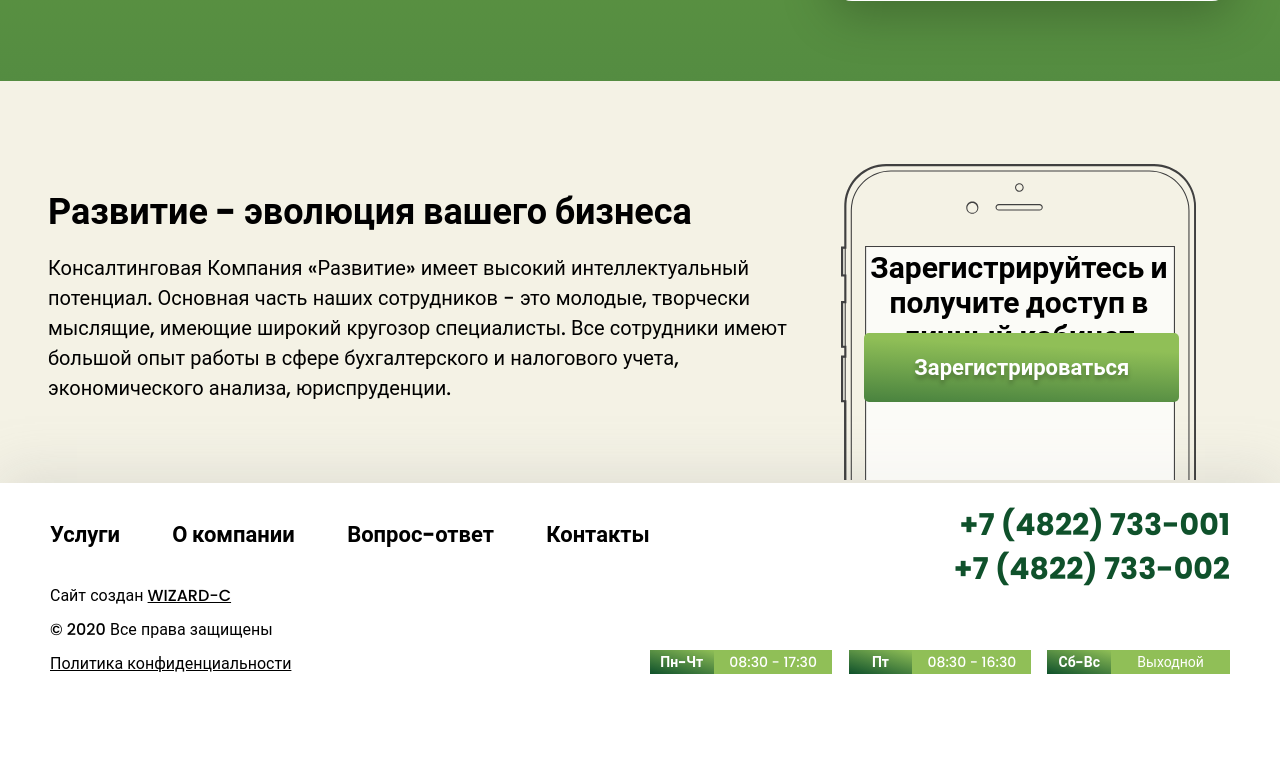
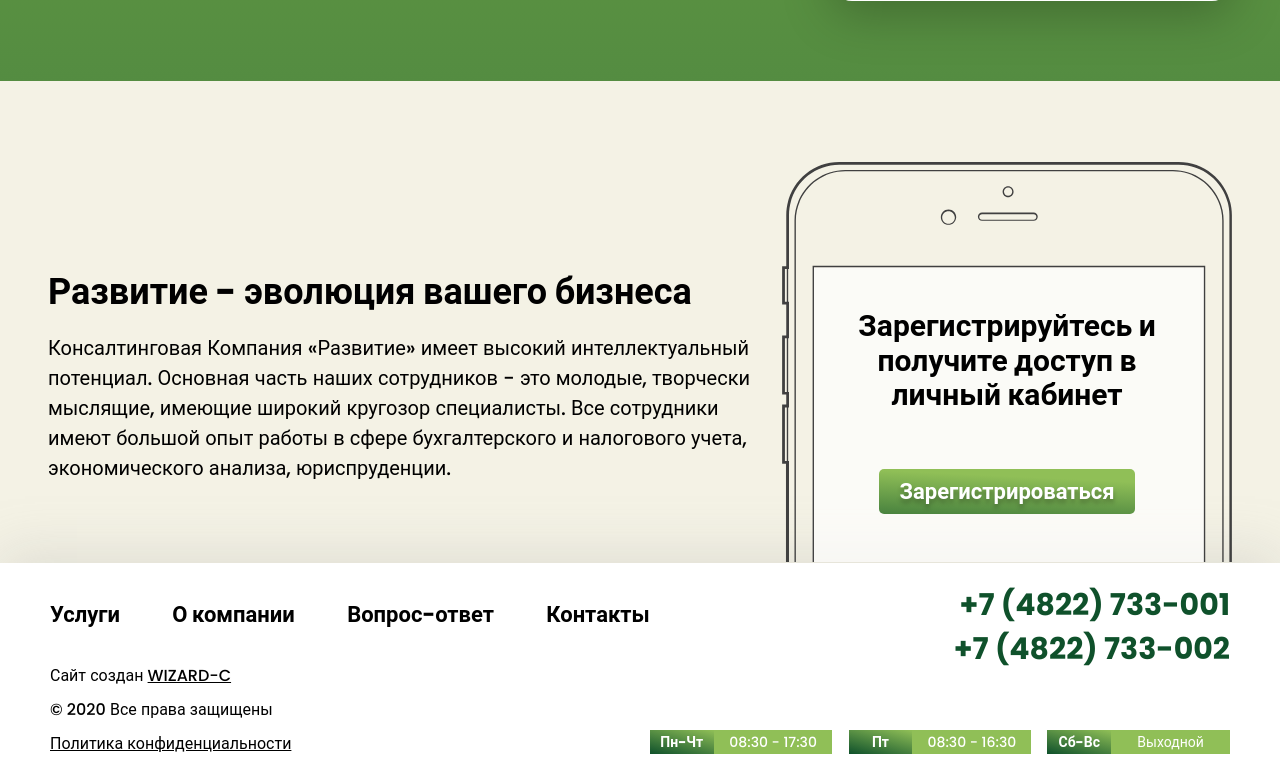
Before and after one commit to honeydrums/razvitie-consulting, a PHP site: page / in a window 1280 px wide. Shown: the part 3101-3872 px from the top of the page. Before the commit the page ends 3775 px from the top, so only its background shows below. Run offline with PHP 8.4, Linux system fonts and the light colour scheme.

Commit message:
Update style.css
markups and test last block on index page

```diff
--- a/css/style.css
+++ b/css/style.css
@@ -1301,13 +1301,12 @@ body {
 	display: -ms-grid;
 	display: grid;
 	grid-template-areas: 'sb-title sb-signup' 'sb-text sb-signup';
-	-ms-grid-columns: 65% 2% 30%;
-	grid-template-columns: 65% 30%;
-	-ms-grid-rows: 1fr;
+	grid-template-columns: 60% 1fr;
 	grid-template-rows: 1fr;
 	grid-gap: 0 2%;
 	max-height: 499px;
 	margin: 0 auto;
+	padding-top: 80px;
 }
 
 .signup-block__title {
@@ -1334,8 +1333,11 @@ body {
 	-ms-grid-row-span: 3;
 	-ms-grid-column: 3;
 	grid-area: sb-signup;
-	margin-top: 80px;
-	padding: 90px 23px 0;
+	display: flex;
+    flex-direction: column;
+	justify-content: space-around;
+	align-items: center;
+	padding: 120px 40px 20px;
 	background: url('../img/mobile-phone-border.svg') no-repeat center;
 	background-size: contain;
 	text-align: center;
@@ -1347,7 +1349,7 @@ body {
 }
 
 .signup-block__decorative-phone__link {
-	padding: 19px 50px;
+	padding: 10px 20px;
 	background: -o-linear-gradient(87.34deg, #0F512B -62.32%, #90BF57 76.94%);
 	background: linear-gradient(2.66deg, #0F512B -62.32%, #90BF57 76.94%);
 	border-radius: 5px;
```
Also changed, not shown: other parts of css/style.css (+50 -0 lines).
